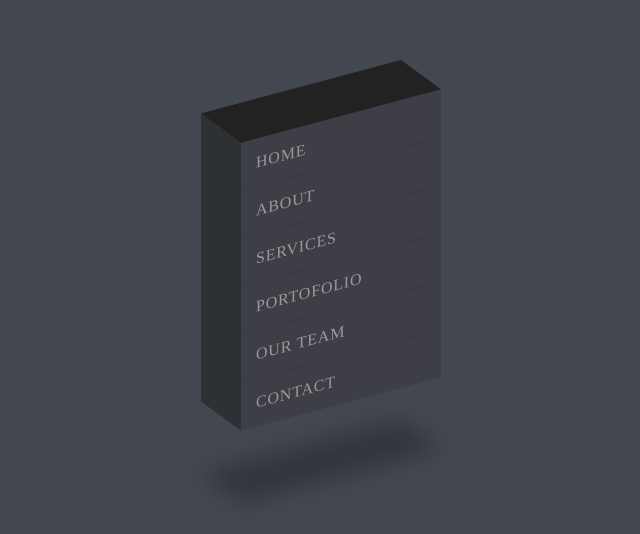
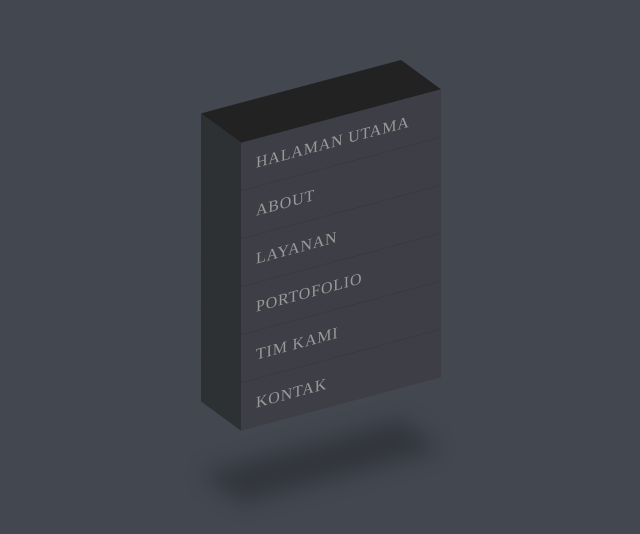
Before and after one commit to ianokt0/Training, a plain HTML site: page 3DMenu/index.html in a window 1280 px wide. Shown: the part 140-674 px from the top of the page, without its empty margins (299-939 px from the left). Drawn offline with Linux system fonts and the light colour scheme.

Commit message:
Change Index 3D Menu

```diff
--- a/3DMenu/index.html
+++ b/3DMenu/index.html
@@ -9,12 +9,12 @@
 </head>
 <body>
     <ul>
-        <li style="--i:6"><a href="#">home </a></li>
+        <li style="--i:6"><a href="#">halaman utama </a></li>
         <li style="--i:5"><a href="#">about</a></li>
-        <li style="--i:4"><a href="#">services </a></li>
+        <li style="--i:4"><a href="#">layanan </a></li>
         <li style="--i:3"><a href="#">portofolio</a></li>
-        <li style="--i:2"><a href="#">our team</a></li>
-        <li style="--i:1"><a href="#">contact</a></li>
+        <li style="--i:2"><a href="#">tim kami</a></li>
+        <li style="--i:1"><a href="#">kontak</a></li>
     </ul>
 </body>
 </html>
```
